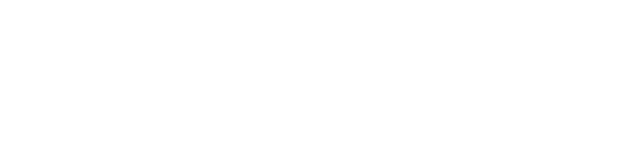
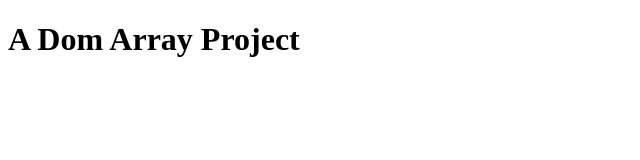
Before and after one commit to tauhid-hasan-dev/dom-array-project, a plain HTML site: page index.html in a window 1280 px wide. Shown: the whole page, without its empty margins (0-640 px from the left). Drawn offline with Linux system fonts and the light colour scheme.

Commit message:
header added

```diff
--- a/index.html
+++ b/index.html
@@ -7,6 +7,6 @@
     <title>Dom-Array-Project</title>
 </head>
 <body>
-
+    <h1>A Dom Array Project</h1>
 </body>
 </html>
```
